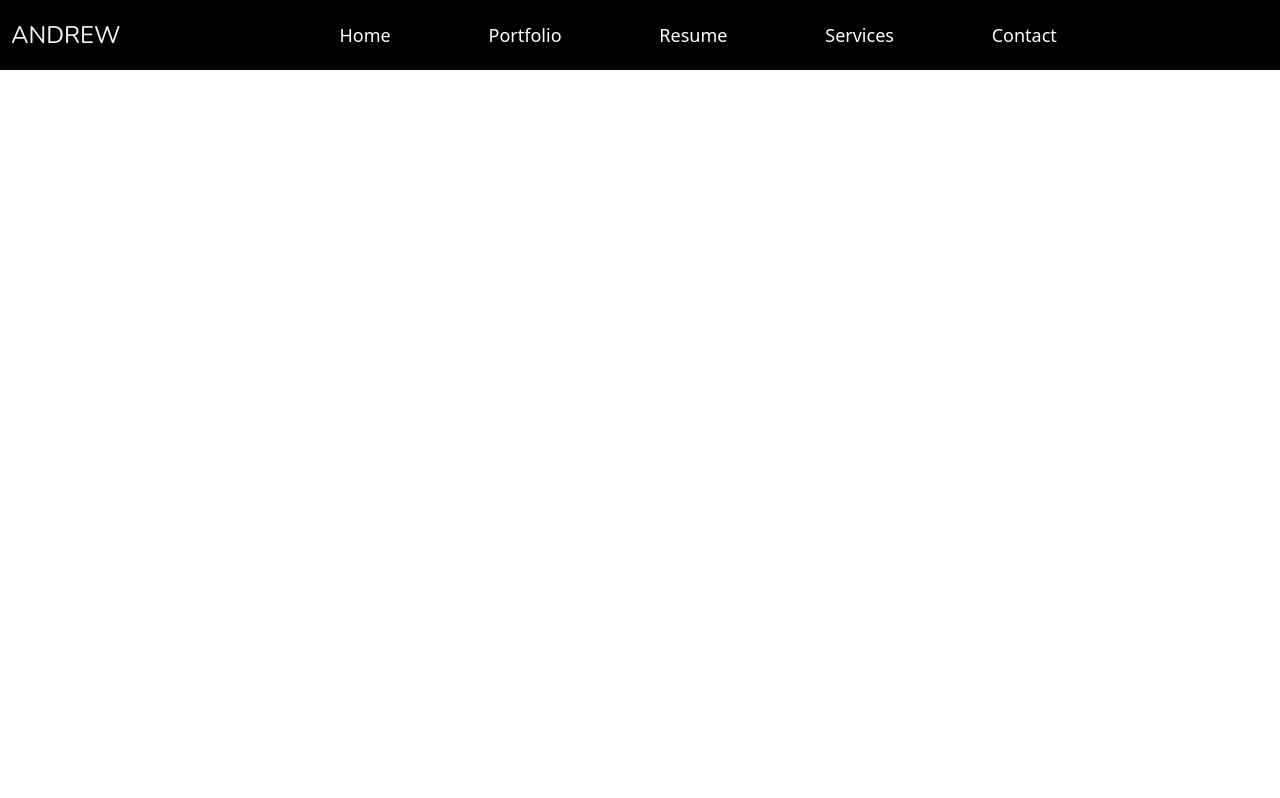
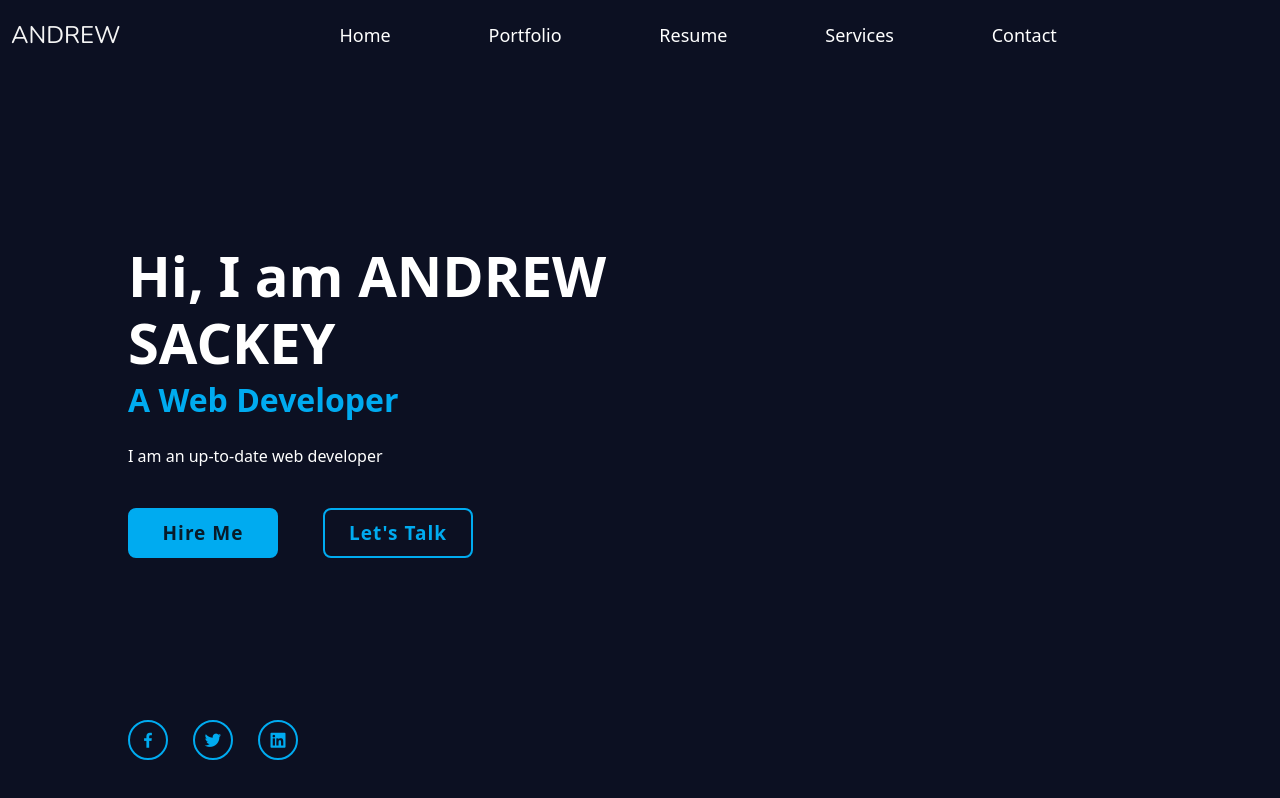
Before and after one commit to Andrew-Sackey/new-portfolio, a plain HTML site: page index.html in a window 1280 px wide. Drawn offline with nearby package versions, Linux system fonts and the light colour scheme.

Commit message:
new port homep

```diff
--- a/index.html
+++ b/index.html
@@ -6,6 +6,8 @@
     <title>Portfolio</title>
     <link rel="stylesheet" href="style.css">
     <script src="https://cdn.tailwindcss.com"></script>
+    <link href='https://unpkg.com/boxicons@2.1.4/css/boxicons.min.css' rel='stylesheet'>
+
 </head>
 <body>
     <nav>
@@ -13,12 +15,29 @@
                 <h1 class="nav-header"> ANDREW</h1>
             </div>
             <div class="nav-items">
-                <a class="text-white" href="#">Home</a>
+                <a class="text-white" class="active" href="#">Home</a>
                 <a class="text-white" href="#">Portfolio</a>
                 <a class="text-white" href="#">Resume</a>
                 <a class="text-white" href="#">Services</a>
                 <a class="text-white" href="#">Contact</a>
             </div>
     </nav>
+    <section class="home">
+        <div class="home-content">
+            <h1>Hi, I am ANDREW SACKEY</h1>
+            <h3>A Web Developer</h3>
+            <p>I am an up-to-date web developer</p>
+                <div class="btn-box">
+                    <a href="#">Hire Me</a>
+                    <a href="#">Let's Talk</a>
+                </div>
+        </div>
+
+        <div class="home-sci">
+            <a href="#"><i class='bx bxl-facebook'></i></a>
+            <a href="#"><i class='bx bxl-twitter'></i></a>
+            <a href="#"><i class='bx bxl-linkedin-square'></i></a>
+        </div>
+    </section>
 </body>
 </html>
--- a/style.css
+++ b/style.css
@@ -1,9 +1,15 @@
-@import url('https://fonts.googleapis.com/css2?family=Nunito:ital,wght@0,200..1000;1,200..1000&display=swap');
+@import url("https://fonts.googleapis.com/css2?family=Nunito:ital,wght@0,200..1000;1,200..1000&display=swap");
 
-
-*{margin: 0;
+* {
+  margin: 0;
   padding: 0;
   text-decoration: none;
+  box-sizing: border-box;
+}
+
+body {
+  background: #0c1022;
+  color: white;
 }
 
 nav {
@@ -14,7 +20,7 @@ nav {
   justify-content: space-between;
   align-items: center;
   justify-items: center;
-    background-color: black;
+  background-color: transparent;
   top: 0;
   left: 0;
   position: fixed;
@@ -28,6 +34,8 @@ nav {
   margin-right: 48%;
   gap: 30%;
   font-size: 18px;
+  font-weight: 500;
+  transition: 0.3s;
 }
 
 .nav-header {
@@ -35,5 +43,145 @@ nav {
   font-size: 1.5rem;
   font-family: "Nunito", sans-serif;
   margin-left: 10%;
+}
 
+.nav-items a:hover,
+.nav-items .active {
+  color: #00abf0;
 }
+
+.home {
+  display: flex;
+  align-items: center;
+  height: 100vh;
+  padding: 0 10%;
+}
+
+.home-content {
+  max-width: 600px;
+}
+
+.home-content h1 {
+  font-size: 56px;
+  font-weight: 700;
+  line-height: 1.2;
+}
+
+.home-content h3 {
+  font-size: 32px;
+  font-weight: 700;
+  color: #00abf0;
+}
+
+.home-content p {
+  font-size: 16px;
+  margin: 20px 0 40px;
+}
+
+.home-content .btn-box {
+  display: flex;
+  justify-content: space-between;
+  align-items: center;
+  width: 345px;
+  height: 50px;
+  /* background: yellowgreen; */
+}
+
+.btn-box a {
+  position: relative;
+  display: inline-flex;
+  justify-content: center;
+  align-items: center;
+  width: 150px;
+  height: 100%;
+  background: #00abf0;
+  border: 2px solid #00abf0;
+  border-radius: 8px;
+  font-size: 19px;
+  color: #081b29;
+  font-weight: 600;
+  letter-spacing: 1px;
+  z-index: 1;
+  overflow: hidden;
+  transition: .5s;
+}
+
+.btn-box a:hover {
+    color: #00abf0;
+}
+
+.btn-box a:nth-child(2) {
+  background: transparent;
+  color: #00abf0;
+}
+
+.btn-box a:nth-child(2):hover {
+    color: #081b29;
+}
+
+.btn-box a:nth-child(2)::before {
+    background: #00abf0;
+}
+
+.btn-box a::before {
+    content: '';
+    position: absolute;
+    top: 0;
+    left: 0;
+    width: 0;
+    height: 100%;
+    background: #081b29;
+    z-index: -1;
+    transition: .5s;
+}
+
+.btn-box a:hover::before {
+    width: 100%;
+}
+
+.home-sci {
+    position: absolute;
+    bottom: 40px;
+    width: 170px;
+    /* background: red; */
+    display: flex;
+    justify-content: space-between;
+}
+
+.home-sci a {
+    position: relative;
+    display: inline-flex;
+    justify-content: center;
+    align-items: center;
+    width: 40px;
+    height: 40px;
+    background: transparent;
+    border: 2px solid #00abf0;
+    border-radius: 50%;
+    font-size: 20px;
+    color: #00abf0;
+    text-decoration: none;
+    z-index: 1;
+    overflow: hidden;
+    transition: .5s;
+}
+
+.home-sci a:hover {
+    color: #081b29;
+}
+
+.home-sci a::before {
+    content: '';
+    position: absolute;
+    top: 0;
+    left: 0;
+    width: 0;
+    height: 100%;
+    background: #00abf0;
+    z-index: -1;
+    transition: .5s;
+}
+
+.home-sci a:hover::before {
+    width: 100%;
+}
```
Lines whose indentation alone changed are shown as unchanged.
